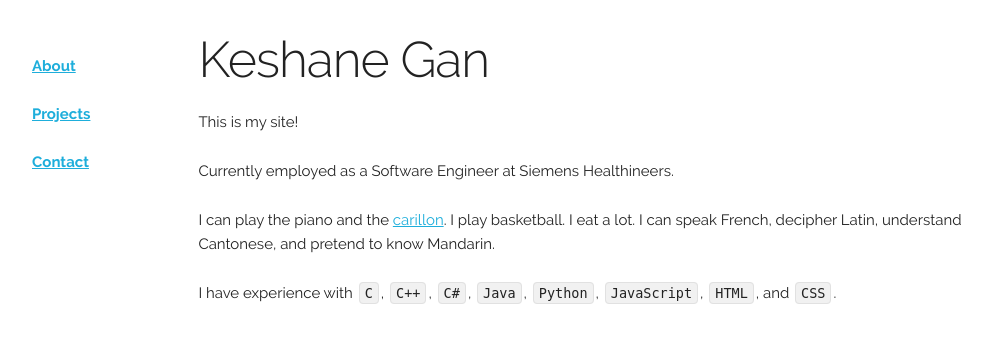
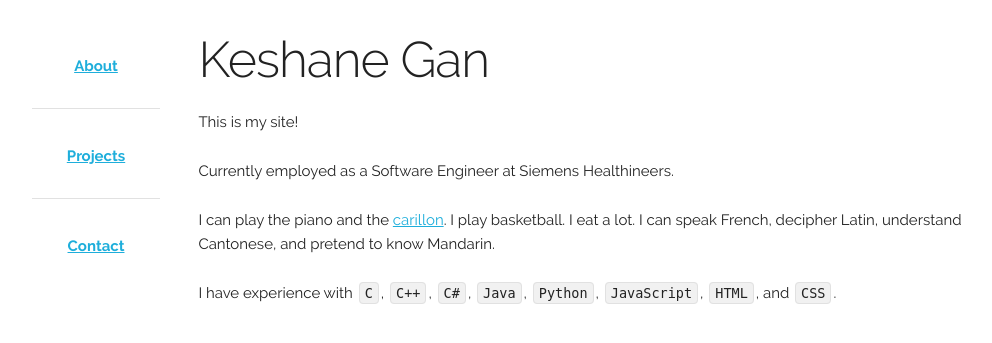
Before and after one commit to keshane/keshane.com, a Django app: template keshane_site/templates/keshane_site/index.html in a window 1280 px wide. Shown: the top 343 px of the page, without its empty margins (128-1120 px from the left). Run offline with Django 3.2, Linux system fonts and the light colour scheme; the template is opened without the code that fills it, so the values that code supplies are empty.

Commit message:
Made navigation menu prettier

```diff
--- a/keshane_site/static/css/keshane.css
+++ b/keshane_site/static/css/keshane.css
@@ -766,6 +766,10 @@ there.
     margin-top: 30px;
 }
 
+.center {
+    text-align: center;
+}
+
 
 /* raleway.css */
 
--- a/keshane_site/templates/keshane_site/base.html
+++ b/keshane_site/templates/keshane_site/base.html
@@ -9,15 +9,15 @@
 <body>
 <div class="container">
     <div class="row">
-        <div class="two columns">
+        <div class="two columns center">
             <br>
             <b><a href="{% url "index" %}">About</a></b>
+            <hr>
+            <b><a href="https://github.com/keshane" target="_blank">Projects</a></b>
+            <hr>
+            <b><a href="{% url "contact" %}">Contact</a></b>
             <br>
             <br>
-            <b><a href="https://github.com/keshane" target="_blank">Projects</a></b>
-            <br>
-            <br>
-            <b><a href="{% url "contact" %}">Contact</a></b>
 
         </div>
         <div class="ten columns">
```
